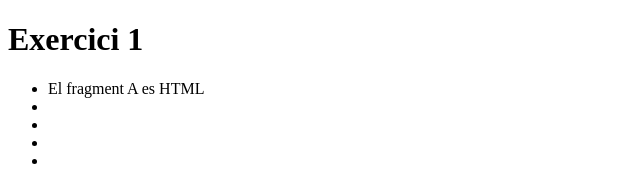
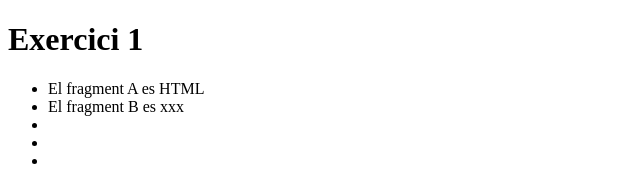
Before and after one commit to alvaroph/practica1LLM, a plain HTML site: page index.html in a window 1280 px wide. Shown: the top 188 px of the page, without its empty margins (0-640 px from the left). Drawn offline with Linux system fonts and the light colour scheme.

Commit message:
canvis en el exercici 1

```diff
--- a/index.html
+++ b/index.html
@@ -9,7 +9,7 @@
     <h1>Exercici 1</h1>
     <ul>
         <li>El fragment A es HTML</li>
-        <li></li>
+        <li>El fragment B es xxx</li>
         <li></li>
         <li></li>
         <li></li>
```
